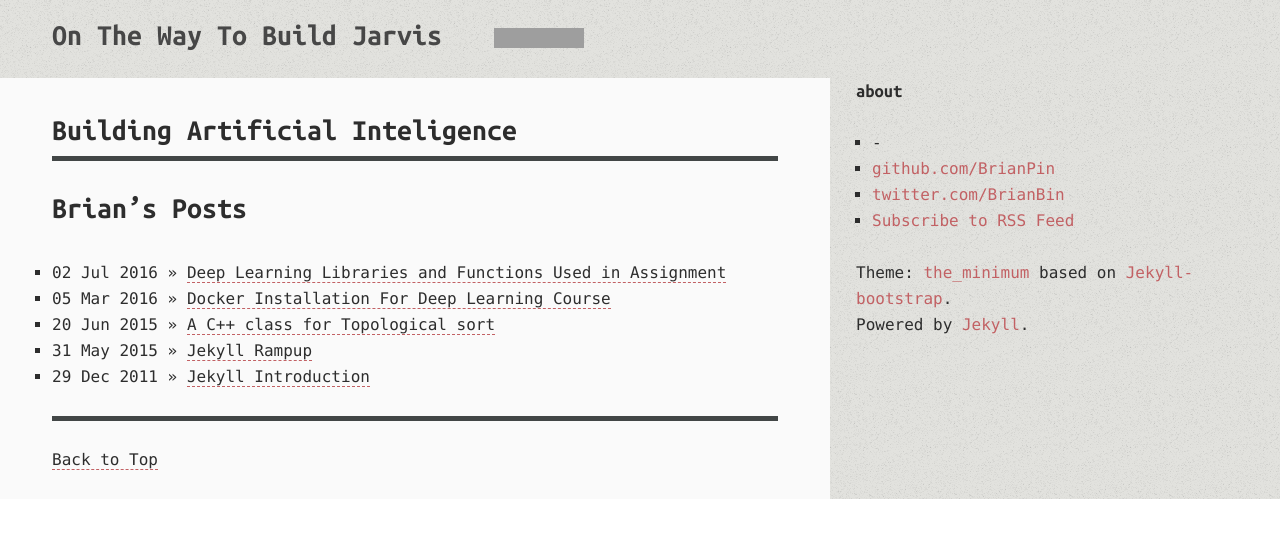
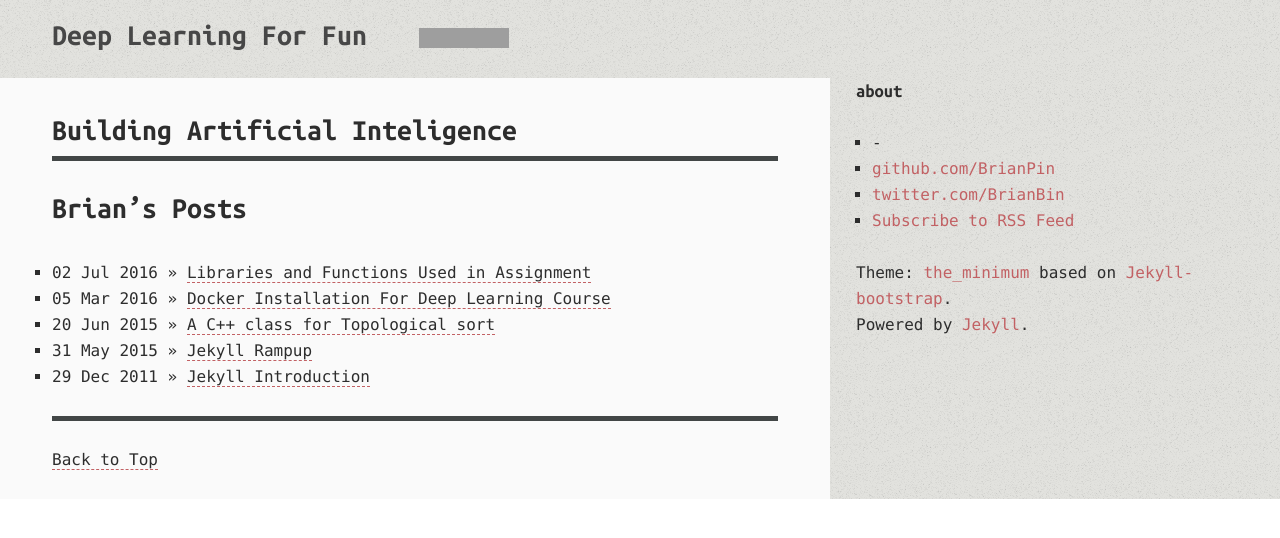
Before and after one commit to BrianPin/brianpin.github.io, a Jekyll site: the page built from index.md, in a window 1280 px wide. Shown: the top 538 px of the page. Built offline with Jekyll 4.4.1, drawn with Linux system fonts in a browser that asks for light colours; comment, search, counter and statistics services are not loaded; grey boxes are pictures that could not be loaded.

Commit message:
Change to fit

```diff
--- a/_config.yml
+++ b/_config.yml
@@ -10,7 +10,7 @@ highlighter: rouge
 # Themes are encouraged to use these universal variables
 # so be sure to set them if your theme uses them.
 #
-title : On The Way To Build Jarvis
+title : Deep Learning For Fun
 tagline: Site Tagline
 author :
   github : BrianPin
```
Also changed, not shown: _posts/2016-07-02-udacity-course-work-note.markdown (+9 -7 lines).
